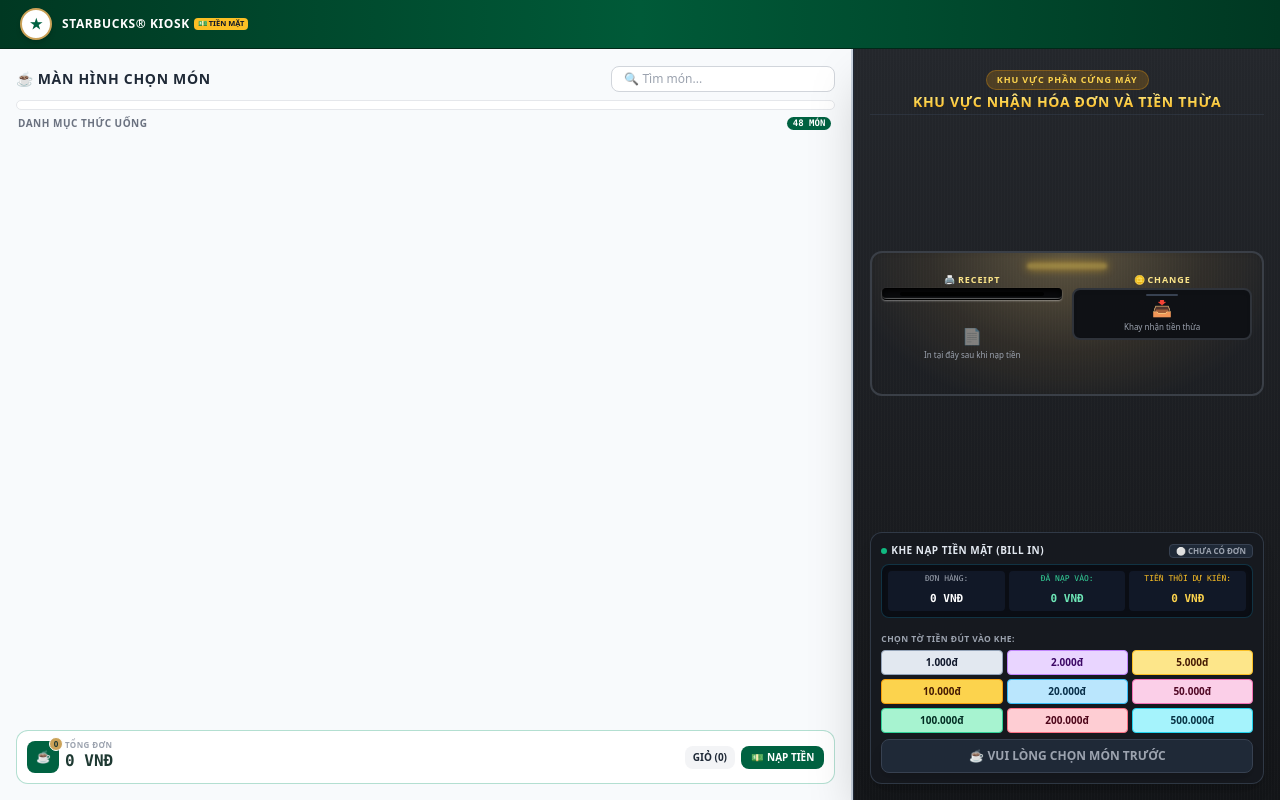
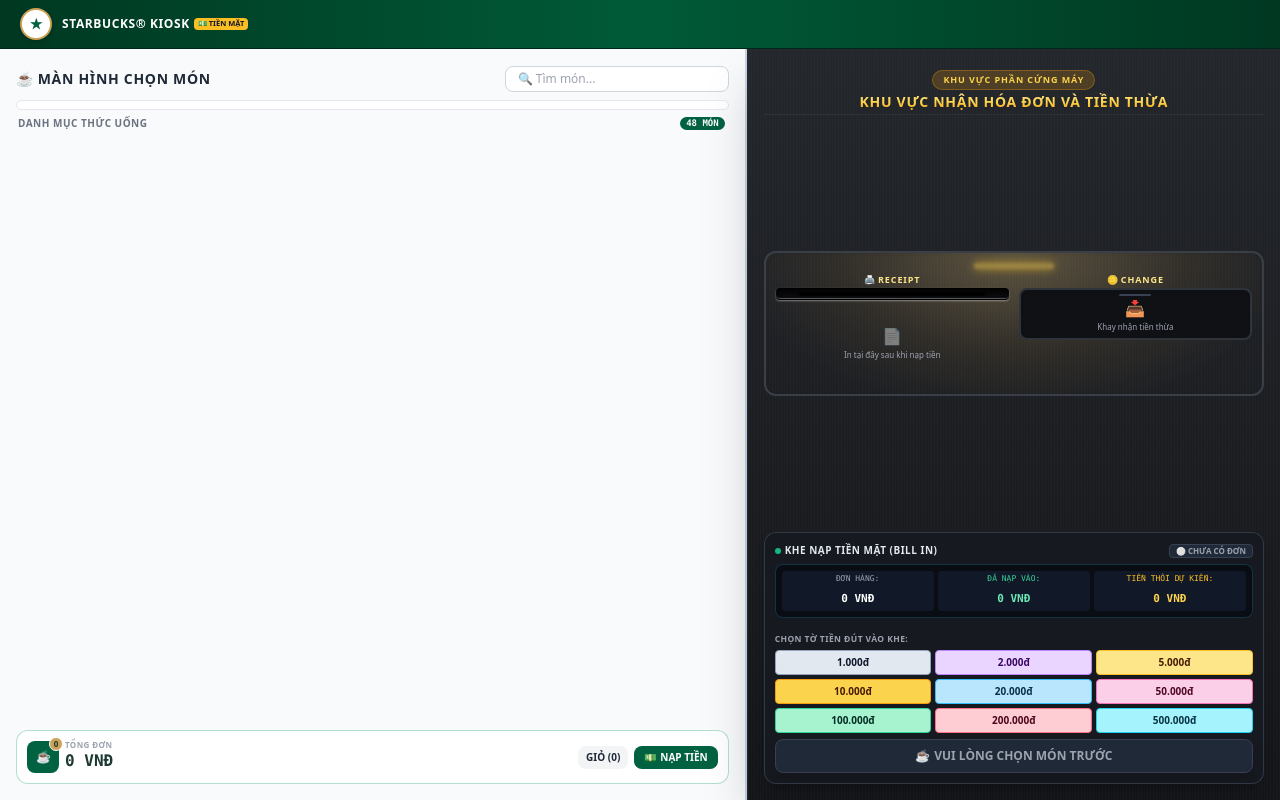
Before and after one commit to PhongTran0808/Shop, a website: page views/kiosk.html in a window 1280 px wide. Drawn offline with nearby package versions, Linux system fonts and the light colour scheme; no server answers.

Commit message:
Ensure two-column kiosk layout displays on desktop screens >= 1024px

```diff
--- a/public/css/vending.css
+++ b/public/css/vending.css
@@ -211,6 +211,28 @@
   background: #0f1115;
 }
 
+/* Desktop / laptop order view: always restore the original two-column kiosk
+   cabinet. This rule is intentionally desktop-only so the phone order view
+   keeps its MÓN / THANH TOÁN full-screen behavior. */
+@media (min-width: 1024px) {
+  #kiosk-main-split {
+    display: grid !important;
+    grid-template-columns: repeat(12, minmax(0, 1fr));
+  }
+
+  #touchscreen-display {
+    display: flex !important;
+    grid-column: span 7 / span 7;
+    height: 100% !important;
+  }
+
+  #vending-hardware-panel {
+    display: flex !important;
+    grid-column: span 5 / span 5;
+    height: 100% !important;
+  }
+}
+
 /* Phone layout: the order screen is one fixed viewport. The menu and the
    hardware controls share the viewport; neither should push the payment
    controls below the browser's visible area. */
```
